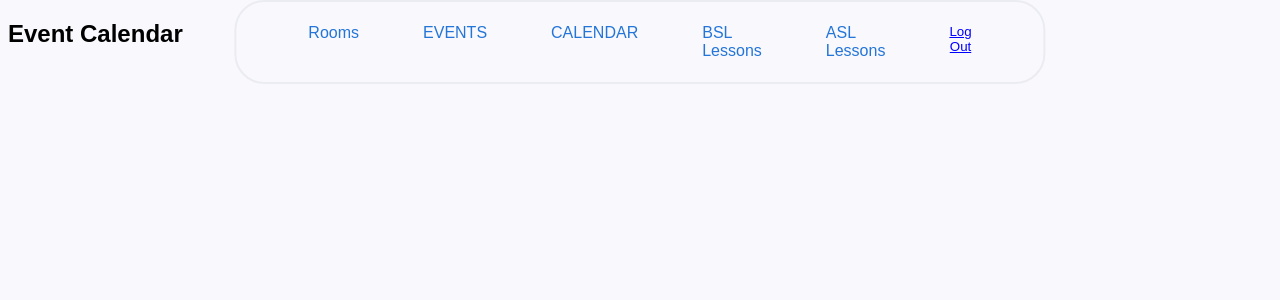
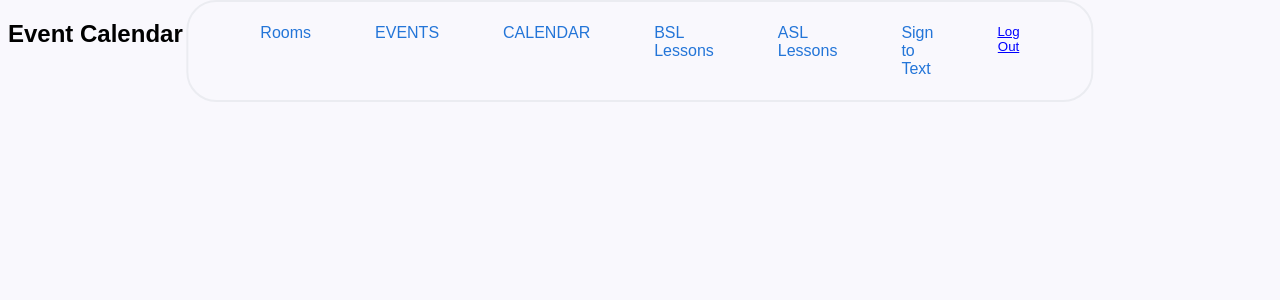
Before and after one commit to Maldoseri23/Capstone-Project, a Django app: page /calendar/ in a window 1280 px wide. Shown: the top 300 px of the page. Run offline with Django 5.2, Linux system fonts and the light colour scheme; the visitor is signed in with stand-in values (Sample User, id 1); some libraries are stand-ins or nearby versions.

Commit message:
add link for sign to text

```diff
--- a/project4/main_app/templates/base.html
+++ b/project4/main_app/templates/base.html
@@ -19,6 +19,7 @@
         <li><a href="{% url 'calendar' %}">CALENDAR</a></li>
         <li><a href="{% url 'lessons_by_language' 'bsl' %}">BSL Lessons</a></li>
         <li><a href="{% url 'lessons_by_language' 'asl' %}">ASL Lessons</a></li>
+        <li><a href="{% url 'sign_to_text' %}">Sign to Text</a></li>
 
 
         <li>
```
